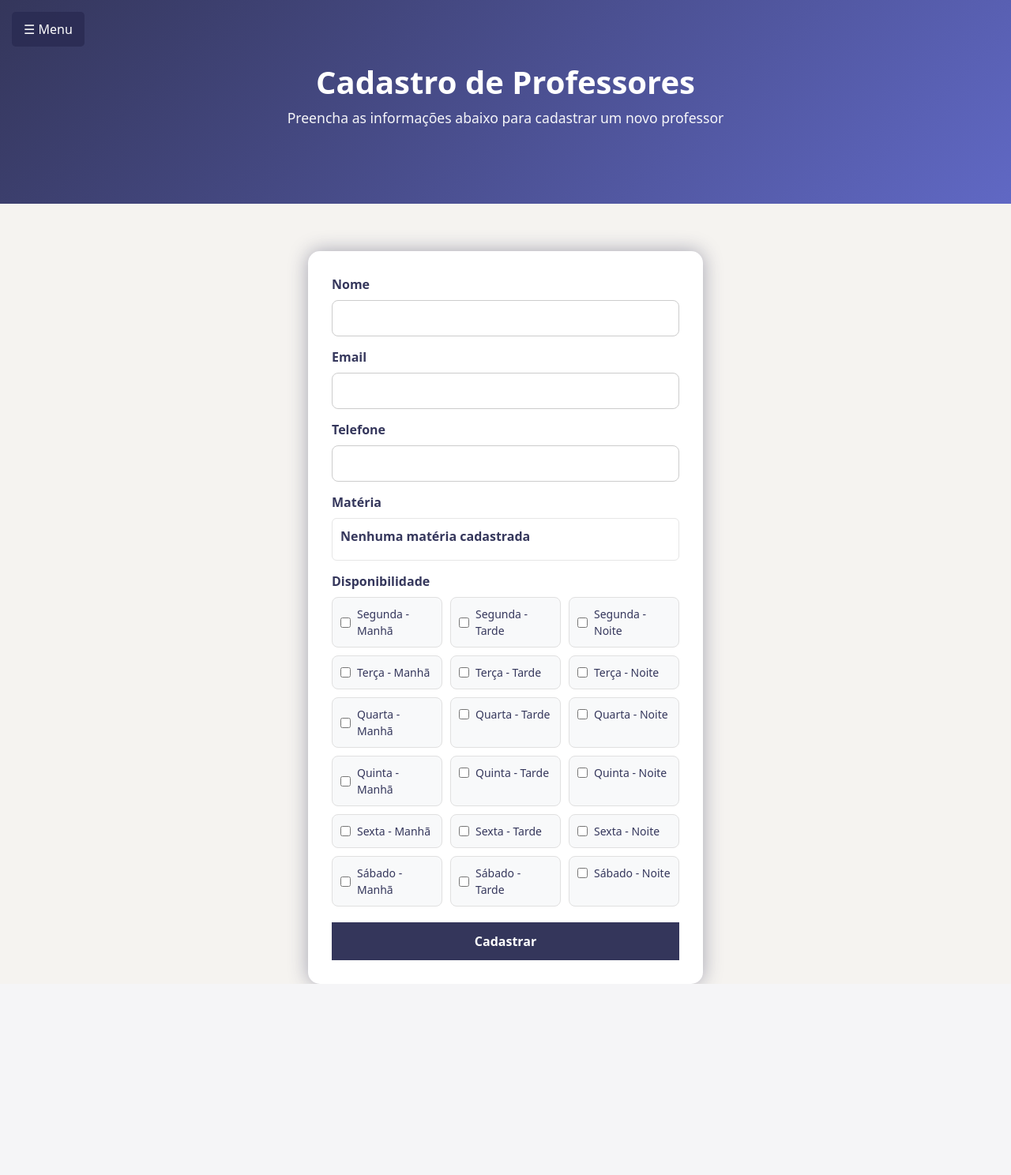
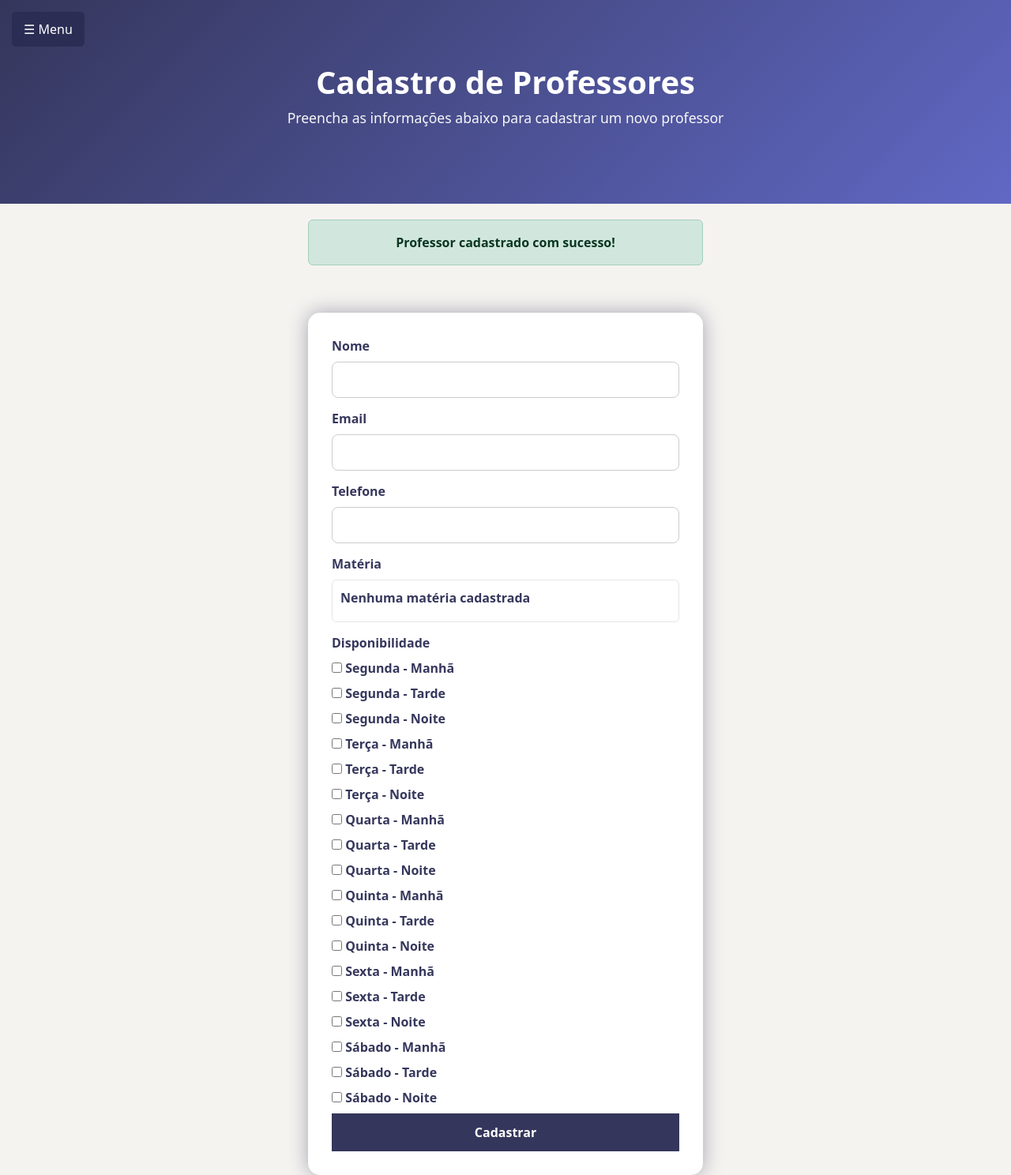
Before and after one commit to phzagonelo/CALENDARIO, a PHP site: page /forms/form_professor.php?sucesso=1 in a window 1280 px wide. Shown: the whole page at 79% size. Before the commit the page ends 1246 px from the top, so only its background shows below. Run offline with PHP 8.4, Linux system fonts and the light colour scheme; data that the repository does not hold is empty.

Commit message:
Ajuste CSS

```diff
--- a/css/forms_geral.css
+++ b/css/forms_geral.css
@@ -97,6 +97,27 @@
             background-color: #6face9ff;
         }
 
+        .alert {
+    padding: 15px;
+    margin: 20px auto;
+    border-radius: 8px;
+    max-width: 500px;
+    text-align: center;
+    font-weight: bold;
+}
+
+.alert-success {
+    background-color: #d4edda;
+    color: #155724;
+    border: 1px solid #c3e6cb;
+}
+
+.alert-danger {
+    background-color: #f8d7da;
+    color: #721c24;
+    border: 1px solid #f5c6cb;
+}
+
         /* Responsivo */
         @media (max-width: 600px) {
             .form-container {
@@ -105,24 +126,3 @@
                 padding: 20px;
             }
         }
-
-        .disponibilidade-grid {
-            display: grid;
-            grid-template-columns: repeat(3, 1fr);
-            gap: 10px;
-            margin-bottom: 20px;
-        }
-        .disponibilidade-item {
-            background: #f8f9fa;
-            padding: 10px;
-            border-radius: 8px;
-            border: 1px solid #e0e0e0;
-        }
-        .disponibilidade-item label {
-            display: flex;
-            align-items: center;
-            gap: 8px;
-            margin: 0;
-            font-weight: normal;
-            font-size: 14px;
-        }
--- a/forms/form_professor.php
+++ b/forms/form_professor.php
@@ -4,9 +4,10 @@
     <meta charset="UTF-8">
     <meta name="viewport" content="width=device-width, initial-scale=1.0">
     <title>Cadastro de Professores</title>
-     <link rel="stylesheet" href="../css/forms_geral.css">
+    <link rel="stylesheet" href="../css/forms_geral.css">
 
-    <?php
+<body>
+     <?php
         include "../navbar.php";
         include "../conexao.php";
         $sql_materias = "SELECT id, materia FROM materias ORDER BY materia";
@@ -26,18 +27,23 @@
             'noite' => 'Noite'
         ];
     ?>
-
-    <style>
-    </style>
 </head>
-
-<body>
 
     <!-- Hero Section -->
     <section class="hero-section">
         <h1>Cadastro de Professores</h1>
         <p>Preencha as informações abaixo para cadastrar um novo professor</p>
     </section>
+
+    <?php
+    // Verifica se houve sucesso ou erro no cadastro
+    if (isset($_GET['sucesso']) && $_GET['sucesso'] == 1) {
+        echo '<div class="alert alert-success">Professor cadastrado com sucesso!</div>';
+    }
+    if (isset($_GET['erro']) && $_GET['erro'] == 1) {
+        echo '<div class="alert alert-danger">Erro ao cadastrar professor!</div>';
+    }
+    ?>
 
     <!-- Formulário -->
     <div class="form-container">
```
Also changed, not shown: bd/cadastro_materia.php (+9 -16 lines), bd/cadastro_professor.php (+16 -21 lines), forms/form_materia.php (+12 -2 lines).
